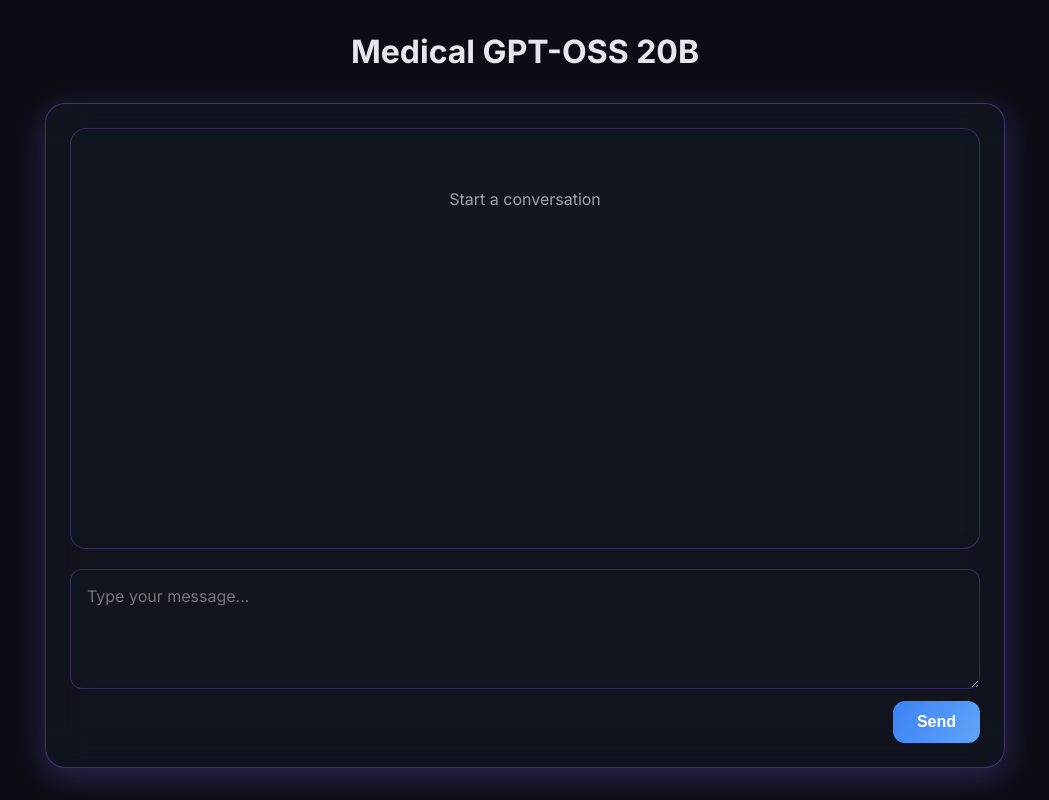
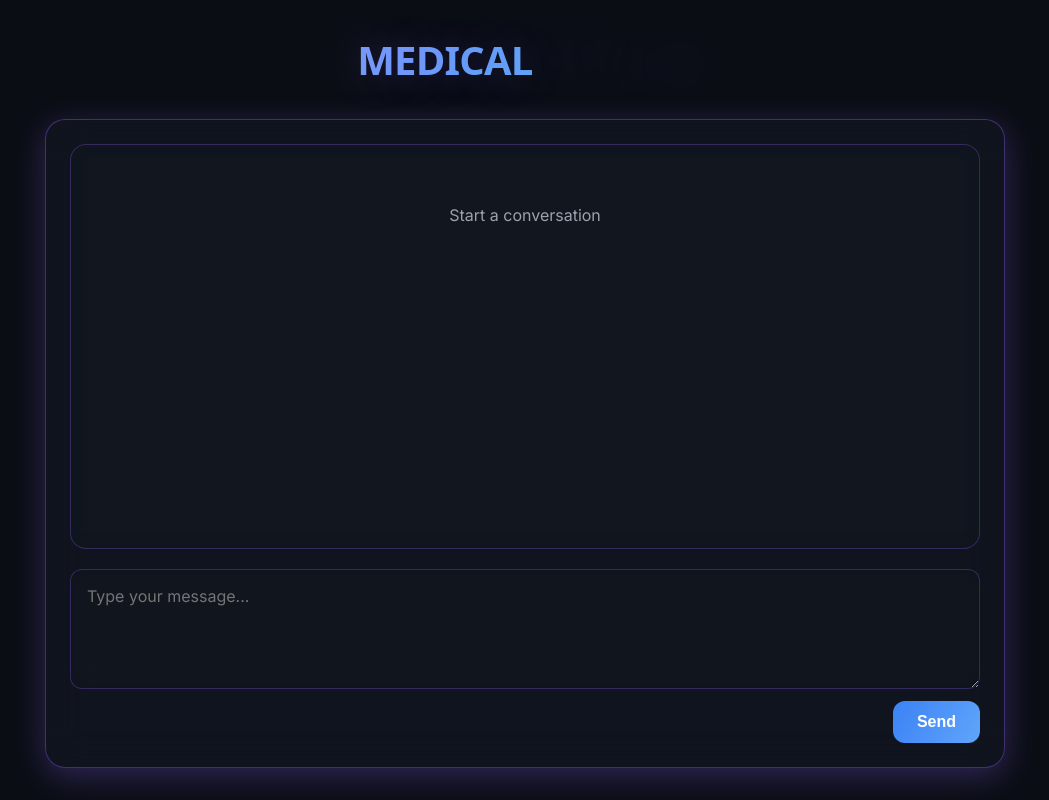
Before and after one commit to Dousery/MedicalGPT, a Next.js app in the folder render-ui/: page / in a window 1280 px wide. Shown: the whole page, without its empty margins (115-1164 px from the left). Built offline with nearby package versions, Linux system fonts and the light colour scheme.

Commit message:
Update title with gradient styling and health-themed design

```diff
--- a/render-ui/app/page.tsx
+++ b/render-ui/app/page.tsx
@@ -14,14 +14,23 @@ export default function Page() {
     >
       <h1
         style={{
-          fontSize: "2rem",
+          fontSize: "2.5rem",
           margin: "0 0 32px 0",
           textAlign: "center",
-          color: "#e4e7eb",
-          fontWeight: 700,
+          fontWeight: 800,
+          letterSpacing: "-0.02em",
+          background: "linear-gradient(135deg, #a78bfa 0%, #60a5fa 50%, #34d399 100%)",
+          WebkitBackgroundClip: "text",
+          WebkitTextFillColor: "transparent",
+          backgroundClip: "text",
+          textShadow: "0 0 40px rgba(139, 92, 246, 0.3)",
         }}
       >
-        Medical GPT-OSS 20B
+        <span style={{ fontFamily: "system-ui, sans-serif" }}>MEDICAL</span>
+        <span style={{ fontWeight: 300, opacity: 0.8, margin: "0 8px" }}>GPT</span>
+        <span style={{ fontSize: "0.7em", fontWeight: 600, opacity: 0.7, letterSpacing: "0.1em" }}>
+          OSS
+        </span>
       </h1>
       <ChatPanel />
     </main>
```
